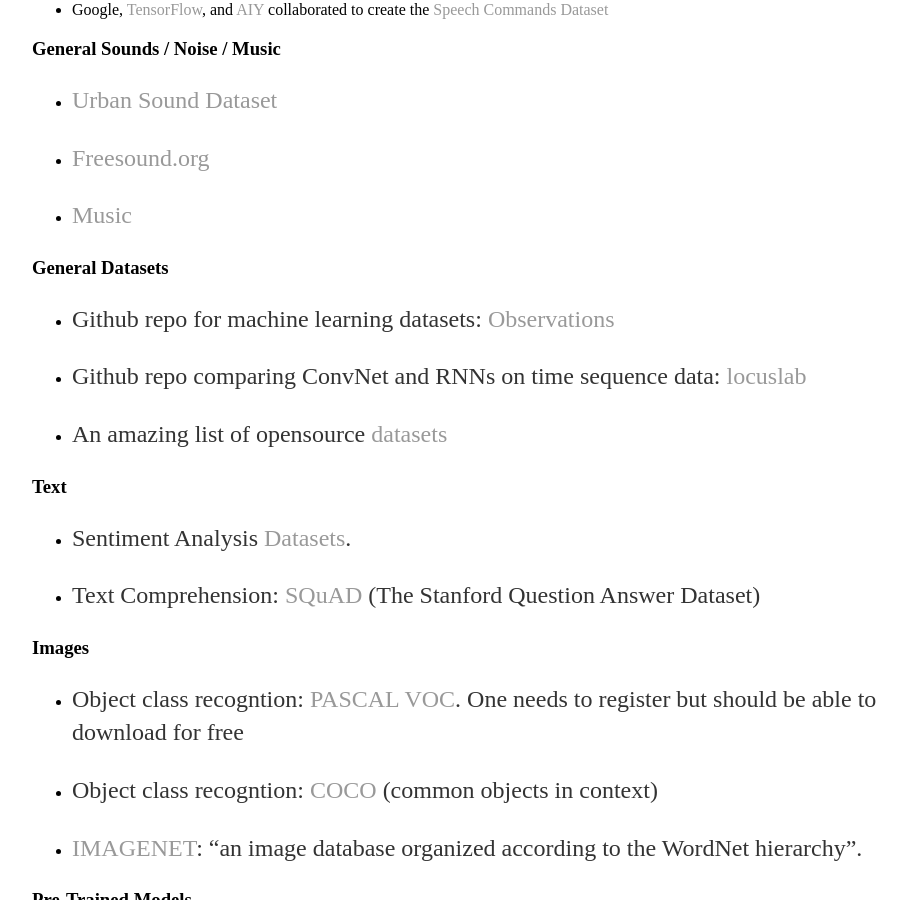
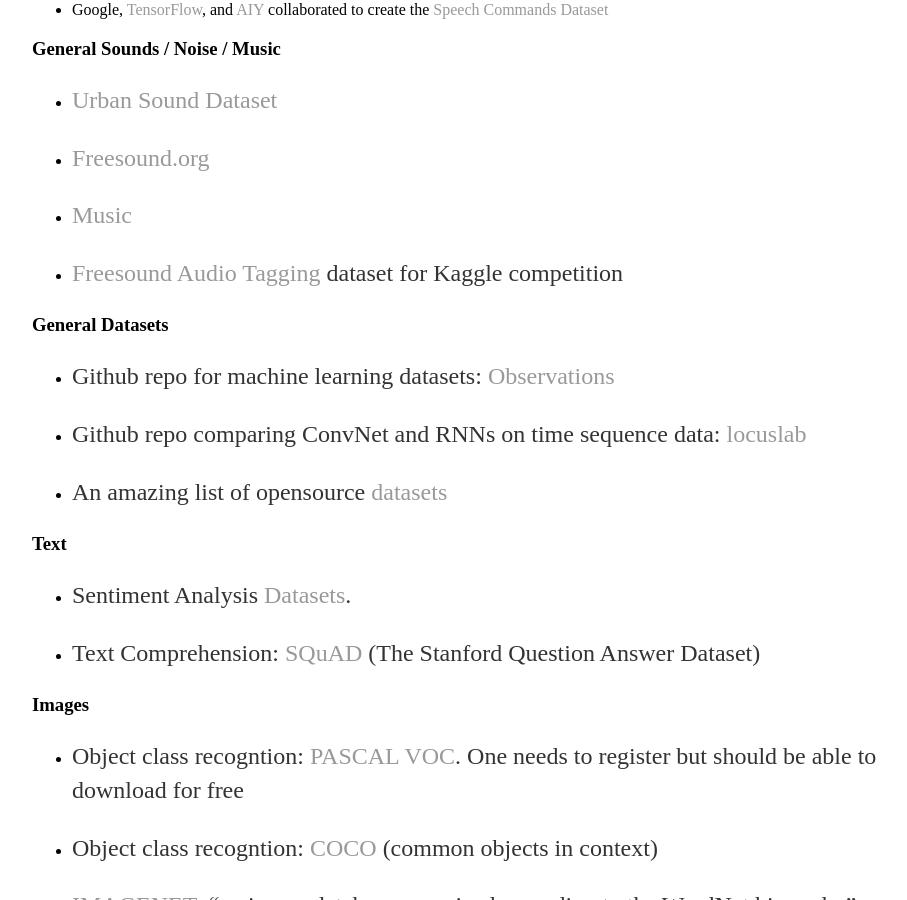
Before and after one commit to a-n-rose/a-n-rose.github.io, a Jekyll site: the page built from _posts/2019-01-06-resources-publicly-available-speech-databases.md, in a window 1280 px wide and 900 px high, scrolled down 1510 px. Shown: the whole window, without its empty margins (160-1067 px from the left). Built offline with Jekyll 4.4.1, drawn with Linux system fonts in a browser that asks for light colours.

Commit message:
added freesound tagging

```diff
--- a/_posts/2019-01-06-resources-publicly-available-speech-databases.md
+++ b/_posts/2019-01-06-resources-publicly-available-speech-databases.md
@@ -50,6 +50,8 @@
 
 * <a href="http://www-etud.iro.umontreal.ca/~boulanni/icml2012">Music</a>
 
+* <a herf="https://www.kaggle.com/c/freesound-audio-tagging">Freesound Audio Tagging</a> dataset for Kaggle competition
+
 ### General Datasets
 
 * Github repo for machine learning datasets: <a href="https://github.com/edwardlib/observations">Observations</a>
```
